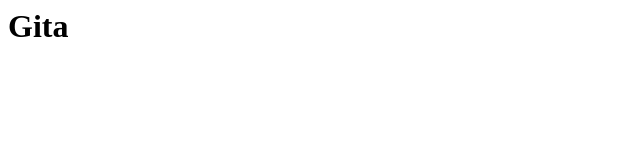
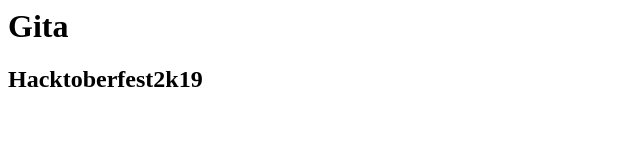
Before and after one commit to SP2224/satyahackfest, a plain HTML site: page index.html in a window 1280 px wide. Shown: the whole page, without its empty margins (0-640 px from the left). Drawn offline with Linux system fonts and the light colour scheme.

Commit message:
Update index.html

```diff
--- a/index.html
+++ b/index.html
@@ -1 +1,2 @@
 <h1>Gita<h1/>
+<h2>Hacktoberfest2k19</h1>
```
